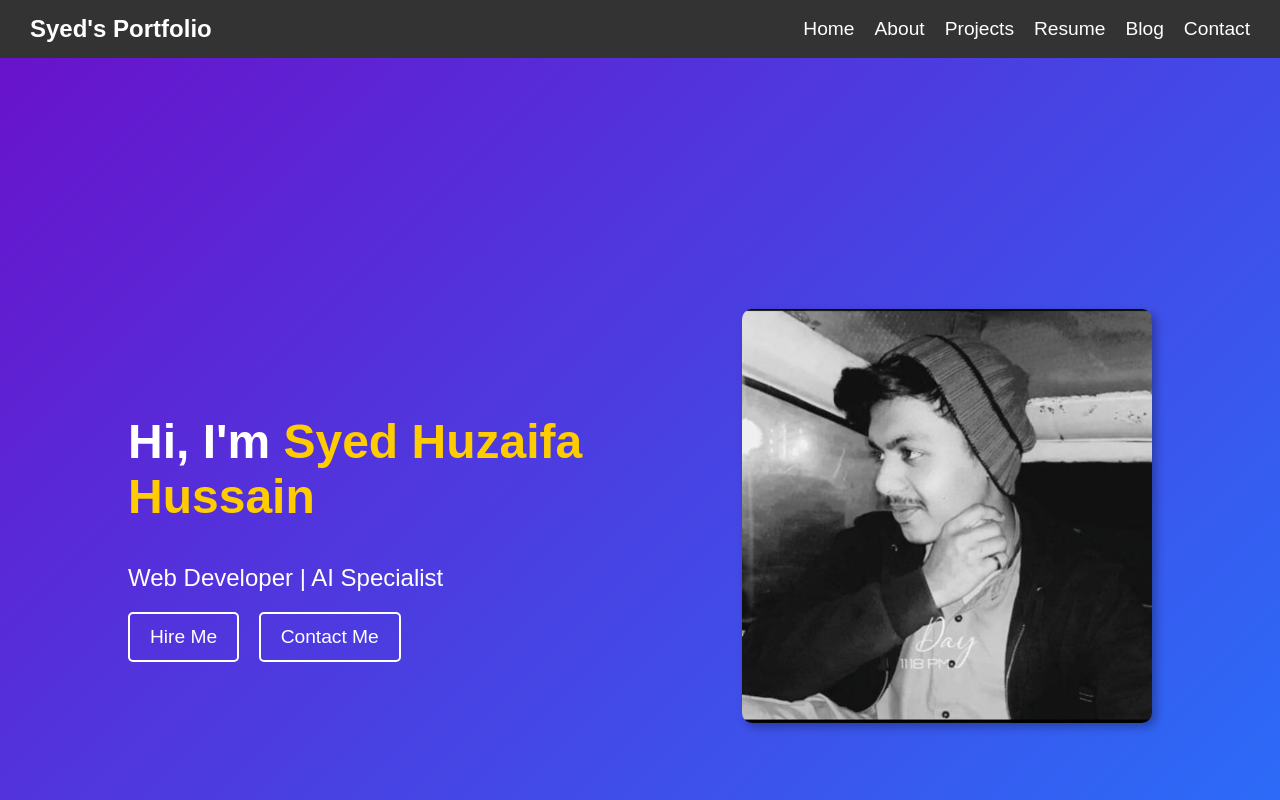
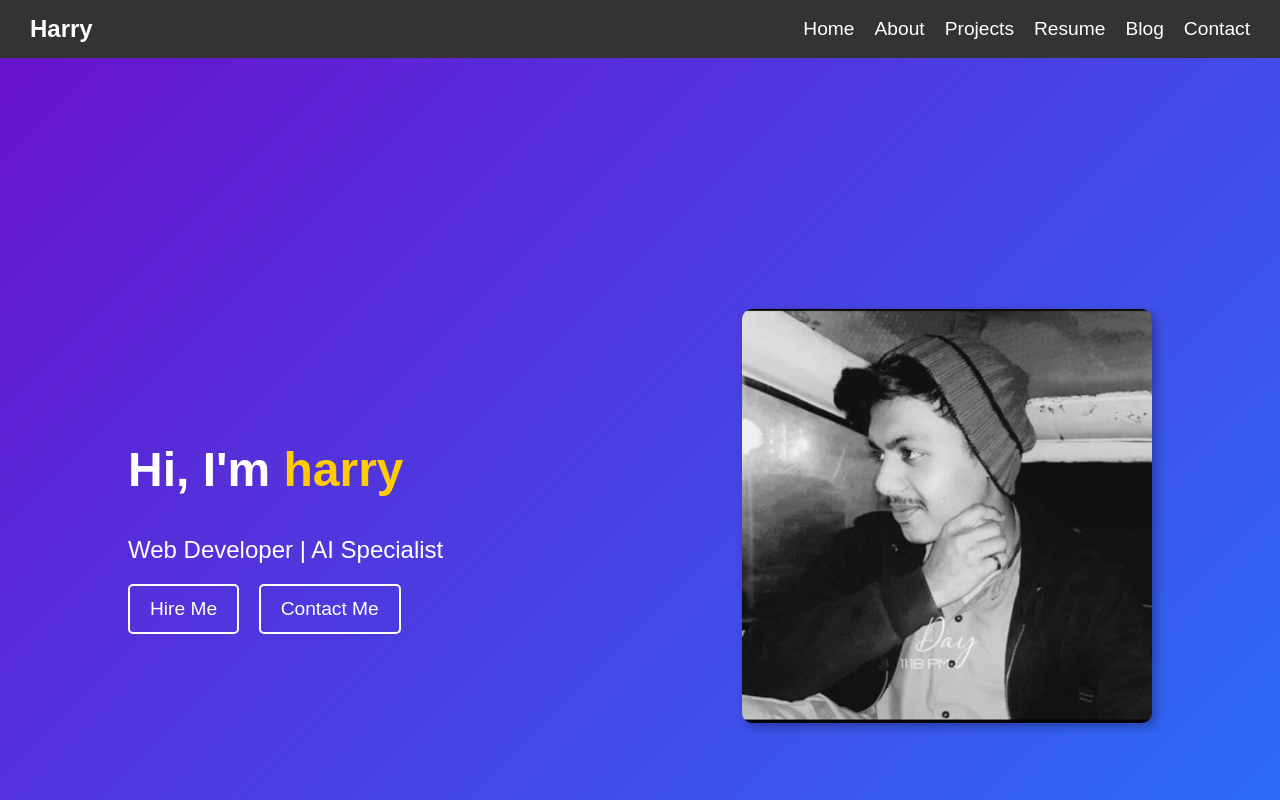
Before and after one commit to Huzifamaan/Portfolio-website, a website: page views/index.html in a window 1280 px wide. Shown: the top 800 px of the page. Drawn offline with Linux system fonts and the light colour scheme.

Commit message:
Saving my changes before pull

```diff
--- a/views/index.html
+++ b/views/index.html
@@ -9,7 +9,7 @@
 <body>
 
     <nav>
-        <div class="logo">Syed Huzaifa Hussain</div>
+        <div class="logo">Harry</div>
         <button class="hamburger">☰</button>
         <ul>
             <li><a href="/">Home</a></li>
@@ -25,14 +25,14 @@
     <head>
         <meta charset="UTF-8">
         <meta name="viewport" content="width=device-width, initial-scale=1.0">
-        <title>Syed Huzaifa Hussain - Portfolio</title>
+        <title>Portfolio</title>
         <link rel="stylesheet" href="/css/styles.css">
     </head>
     <>
 
         <!-- Navigation Bar -->
         <nav>
-            <div class="logo">Syed's Portfolio</div>
+            <div class="logo">Harry</div>
             <button class="hamburger">☰</button>
             <ul>
                 <li><a href="/">Home</a></li>
@@ -47,7 +47,7 @@
         <!-- Hero Section -->
         <section class="hero">
             <div class="hero-content">
-                <h1>Hi, I'm <span>Syed Huzaifa Hussain</span></h1>
+                <h1>Hi, I'm <span>harry</span></h1>
                 <p>Web Developer | AI Specialist</p>
                 <div class="hero-buttons">
                     <a href="/contact" class="btn-transparent">Hire Me</a>
```
Also changed, not shown: views/about.html (+1 -1 lines), views/blog.html (+1 -1 lines), views/chat.html (+1 -1 lines), views/contact.html (+1 -1 lines), views/projects.html (+2 -2 lines), views/resume.html (+3 -3 lines).
